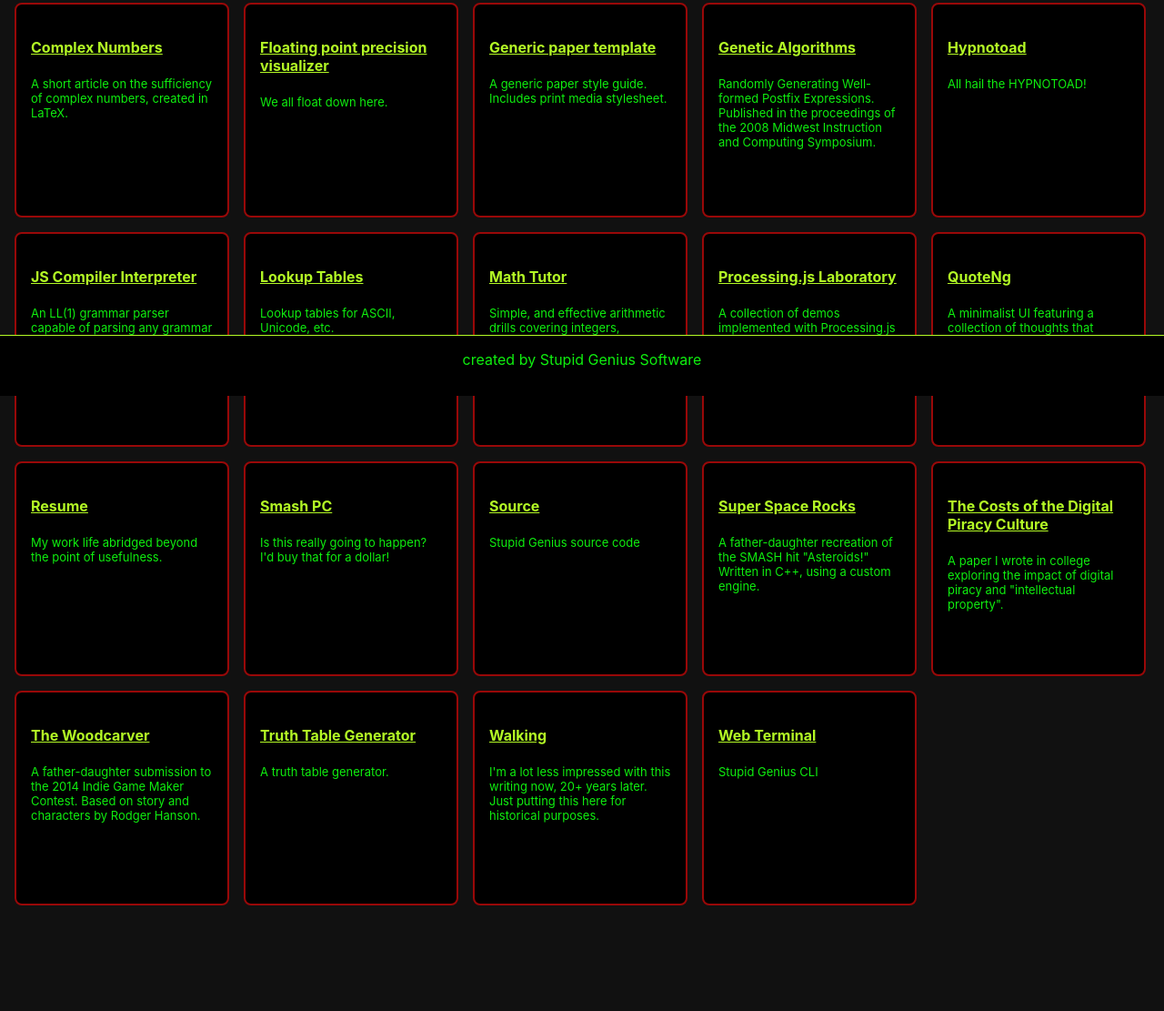
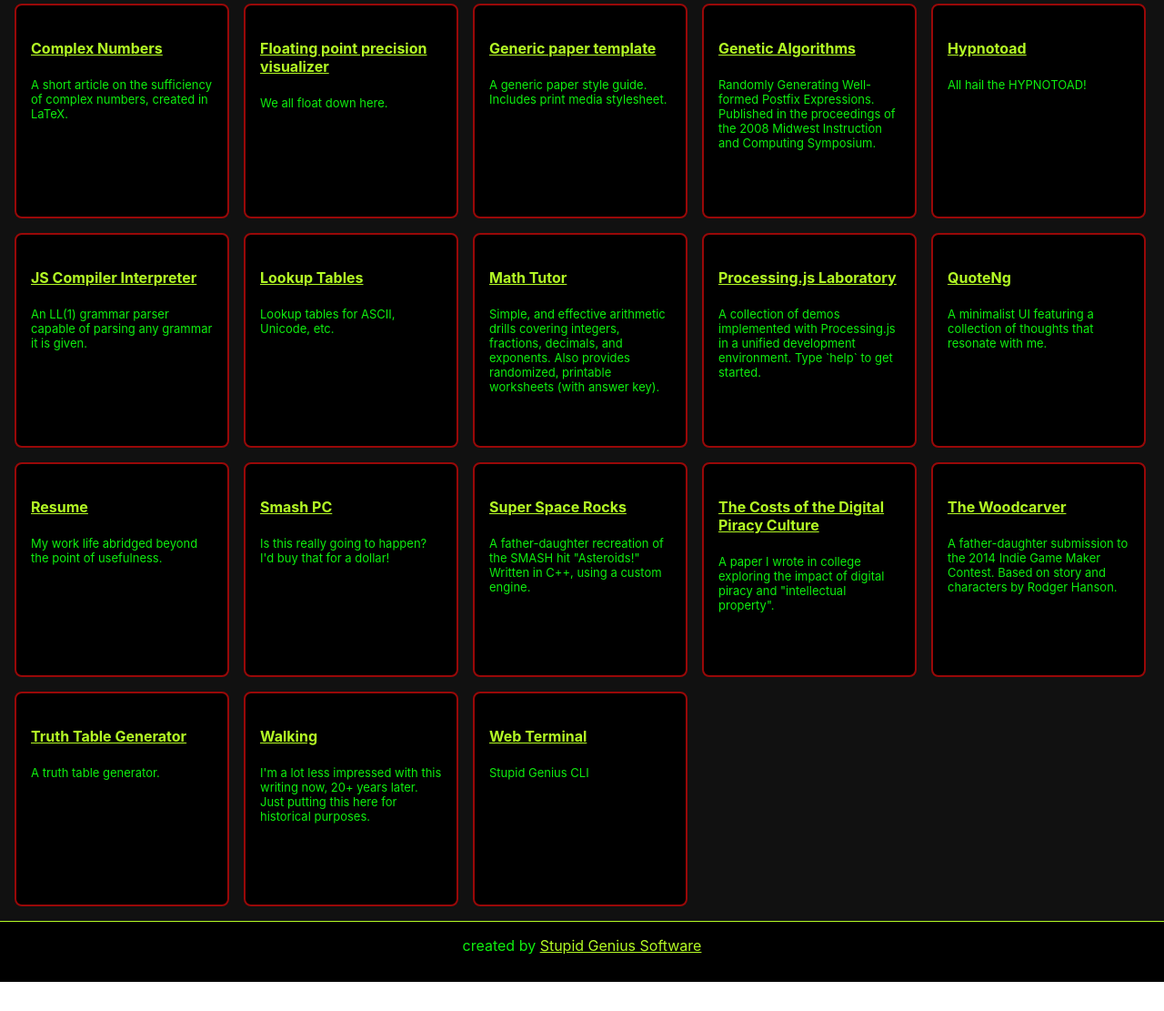
Before and after one commit to stupid-genius/stupid-genius.github.io, a plain HTML site: page index.html in a window 1280 px wide. Shown: the part 365-1476 px from the top of the page at 91% size. After the commit the page ends 1444 px from the top, so only its background shows below. Drawn offline with nearby package versions, Linux system fonts and the light colour scheme.

Commit message:
Fixed flexbox

```diff
--- a/index.html
+++ b/index.html
@@ -11,16 +11,14 @@
 			<h2>Apps by Stupid Genius Software</h2>
 			<h3 id="tagline">(...and other stuff)</h3>
 		</div>
-		<div id="content">
-			<div id="grid" ng-controller="GridController">
-				<div ng-repeat="app in apps track by $id(app.id)">
-					<h4><a class="appLink" href="{{app.url}}" target="_blank">{{app.name}}</a></h4>
-					<p class="appDescription">{{app.description}}</p>
-				</div>
+		<div id="content" ng-controller="GridController">
+			<div ng-repeat="app in apps track by $id(app.id)">
+				<h4><a class="appLink" href="{{app.url}}" target="_blank">{{app.name}}</a></h4>
+				<p class="appDescription">{{app.description}}</p>
 			</div>
 		</div>
 		<div id="footer">
-			created by Stupid Genius Software
+			created by <a href="https://github.com/stupid-genius">Stupid Genius Software</a>
 		</div>
 	</div>
 	<script src="https://ajax.googleapis.com/ajax/libs/angularjs/1.7.9/angular.min.js"></script>
--- a/scripts/GridController.js
+++ b/scripts/GridController.js
@@ -119,12 +119,6 @@
 		url: 'https://www.stupid-genius.com'
 	},
 	{
-		id: 'source',
-		name: 'Source',
-		description: 'Stupid Genius source code',
-		url: 'https://github.com/stupid-genius'
-	},
-	{
 		id: 'resume',
 		name: 'Resume',
 		description: 'My work life abridged beyond the point of usefulness.',
--- a/styles/index.css
+++ b/styles/index.css
@@ -17,12 +17,8 @@
   min-height: 100%;
 }
 #header{
-	display: flex;
-	flex: 0 0 auto;
+	flex: 1 1 auto;
 	flex-direction: column;
-	position: fixed;
-	left: 0;
-	top: 0;
 	height: 100px;
 	width: 100%;
 	border-bottom: 1px solid;
@@ -31,12 +27,8 @@
 	border-color: #B3FA25;
 }
 #footer{
-	display: flex;
-	flex: 0 0 auto;
+	flex: 1 1 auto;
 	flex-direction: column;
-	position: fixed;
-	left: 0;
-	bottom: 0;
 	height: 50px;
 	width: 100%;
 	text-align: center;
@@ -46,18 +38,17 @@
 	border-color: #B3FA25;
 }
 #content{
-	display: flex;
-	flex: 1 1 auto;
+	display: grid;
+	grid-template-columns: repeat(auto-fill, 236px);
+	grid-gap: 1rem;
+	flex: 2 1 auto;
 	flex-direction: column;
-	padding: calc(100px + 1em) 1em;
+	padding: 1em;
 	background: #111;
 }
 #grid{
-	display: grid;
-	grid-template-columns: repeat(auto-fill, 236px);
-	grid-gap: 1rem;
 }
-#grid > div{
+#content > div{
 	height: 200px;
 	border: 2px solid;
 	border-radius: 8px;
@@ -65,8 +56,8 @@
 	padding: 1em;
 	background: black;
 }
-a.appLink:link,
-a.appLink:visited{
+a:link,
+a:visited{
 	color: #B3FA25;
 }
 .appDescription{
```
